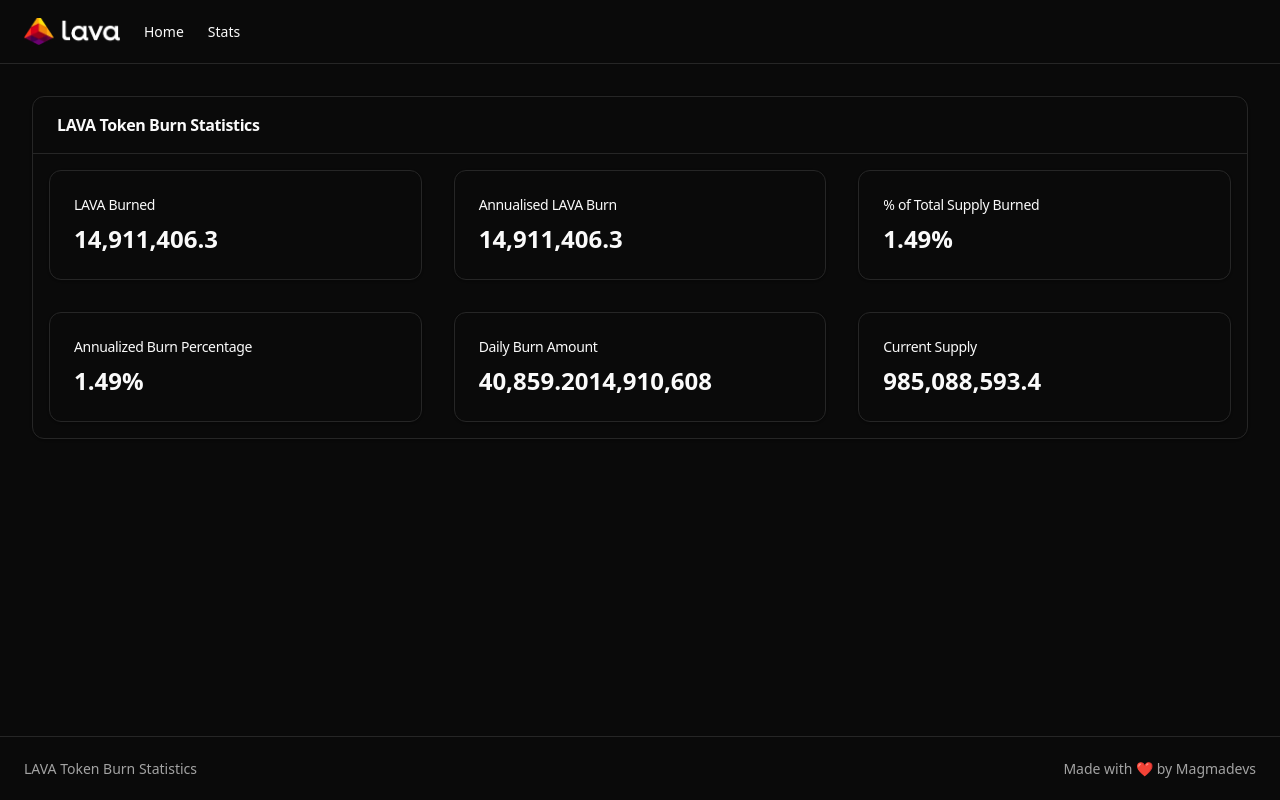
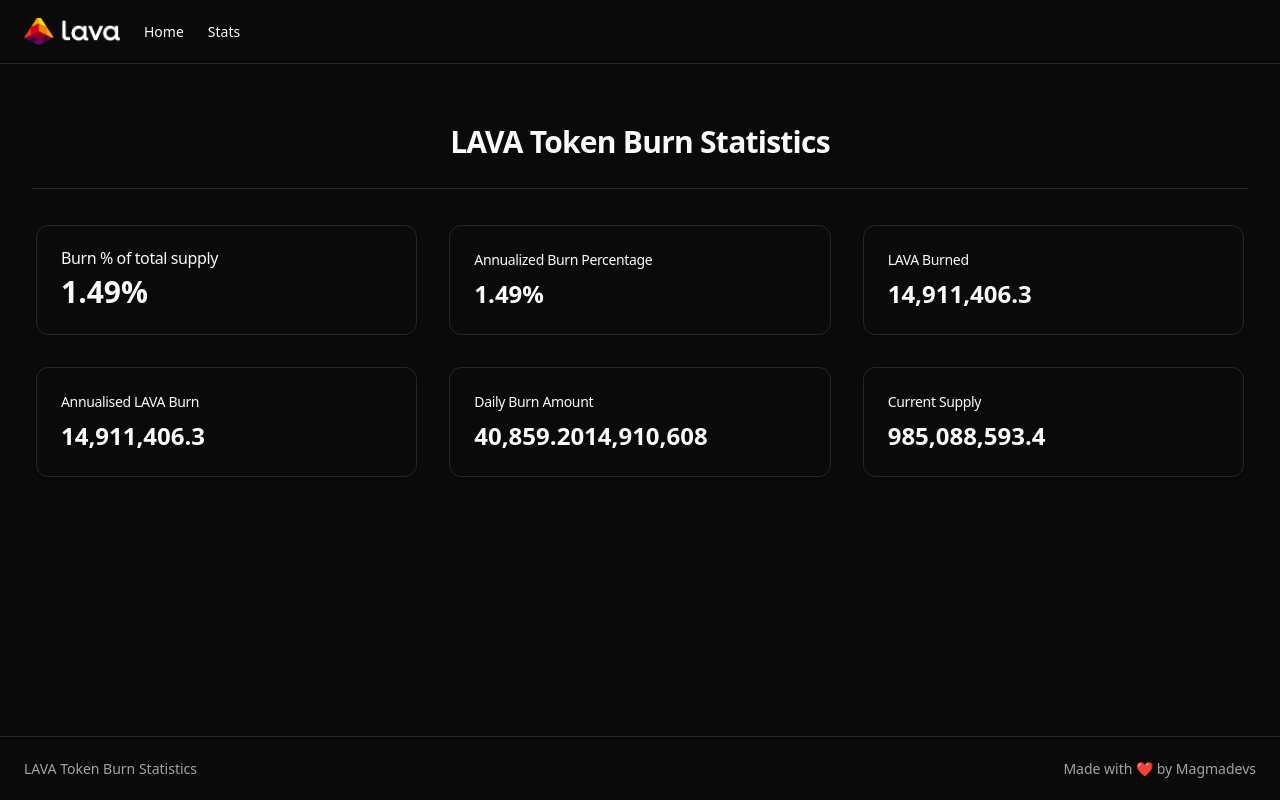
Before and after one commit to lavanet/burn-ui, a Next.js app: page / in a window 1280 px wide. Built offline with nearby package versions, Linux system fonts and the light colour scheme.

Commit message:
fitst commit

```diff
--- a/components/data.tsx
+++ b/components/data.tsx
@@ -6,26 +6,22 @@
 
 export default function Data() {
   return (
-    <Card>
-      <CardHeader className="flex items-center gap-2 space-y-0 border-b py-5 sm:flex-row">
-        <div className="grid flex-1 gap-1 text-center sm:text-left">
-          <div className="flex items-center gap-2">
-            <CardTitle>
-              LAVA Token Burn Statistics
-            </CardTitle>
-          </div>
-        </div>
+    <>
+      <CardHeader className="flex flex-col items-center justify-center space-y-0 border-b py-7">
+        <CardTitle className="text-3xl font-bold text-center">
+          LAVA Token Burn Statistics
+        </CardTitle>
       </CardHeader>
 
-    <div className="grid gap-4 md:grid-cols-2 md:gap-8 lg:grid-cols-3 m-4">
+      <div className="grid gap-4 md:grid-cols-2 md:gap-8 lg:grid-cols-3 m-1">
+        <DataBox title="Burn % of total supply" value="1.49%" largeValueText={true} />
+        <DataBox title="Annualized Burn Percentage" value="1.49%" />
         <DataBox title="LAVA Burned" value="14,911,406.3" />
         <DataBox title="Annualised LAVA Burn" value=" 14,911,406.3" />
-        <DataBox title="% of Total Supply Burned" value="1.49%" />
-        <DataBox title="Annualized Burn Percentage" value="1.49%" />
         <DataBox title="Daily Burn Amount" value="40,859.2014,910,608" />
         <DataBox title="Current Supply" value="985,088,593.4" />
-    </div>
+      </div>
+    </>
 
-    </Card>
   );
 }
--- a/components/databox.tsx
+++ b/components/databox.tsx
@@ -4,18 +4,21 @@
 interface DataBoxProps {
   title: string;
   value: string | number;
+  largeValueText?: boolean;
 }
 
-export default function DataBox({ title, value }: DataBoxProps) {
+export default function DataBox({ title, value, largeValueText = false }: DataBoxProps) {
   return (
     <Card>
       <CardHeader className="flex flex-row items-center justify-between space-y-0 pb-2">
-        <CardTitle className="text-sm font-medium">
+        <CardTitle className={`${largeValueText ? 'text-m' : 'text-sm'} font-medium`}>
           <div className="flex items-center gap-2">{title}</div>
         </CardTitle>
       </CardHeader>
       <CardContent>
-        <div className="text-2xl font-bold">{value}</div>
+        <div className={`font-bold ${largeValueText ? 'text-3xl' : 'text-2xl'}`}>
+          {value}
+        </div>
       </CardContent>
     </Card>
   );
```
Also changed, not shown: 2 other files (tests, documents, lock files or other folders).
